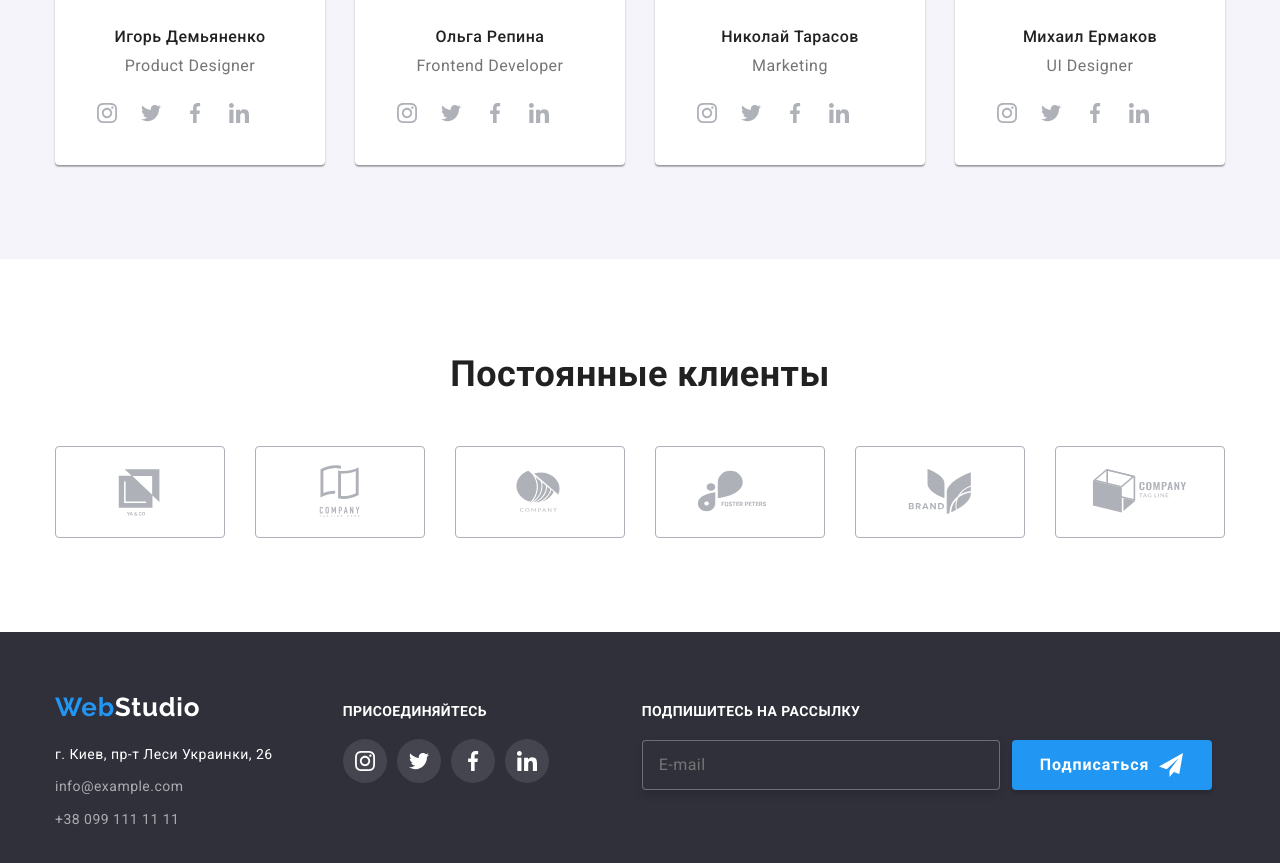
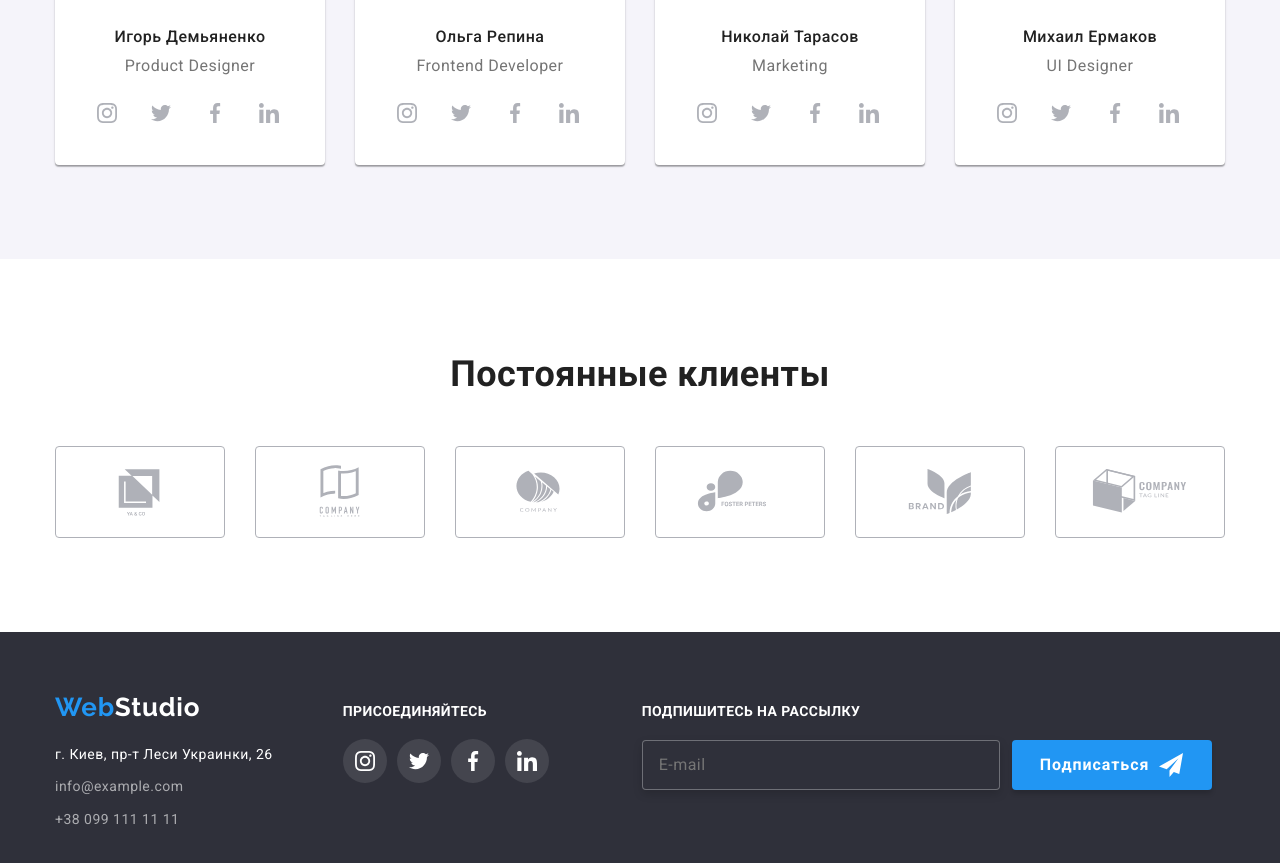
Before and after one commit to Dr-House69/goit-markup-hw-07, a plain HTML site: page index.html in a window 1280 px wide. Shown: the part 2046-2909 px from the top of the page. Drawn offline with nearby package versions, Linux system fonts and the light colour scheme.

Commit message:
Sass-version-04
Homework-07

```diff
--- a/sass/layout/_team.scss
+++ b/sass/layout/_team.scss
@@ -38,12 +38,12 @@
 .team__contacts {
   display: flex;
   align-items: center;
-
+}
+.team__contacts-item {
   &:not(:last-child) {
     margin-right: 10px;
   }
 }
-
 .team__contacts-link {
   display: flex;
   align-items: center;
```
Also changed, not shown: css/main.css, css/main.min.css, 2 other files.
